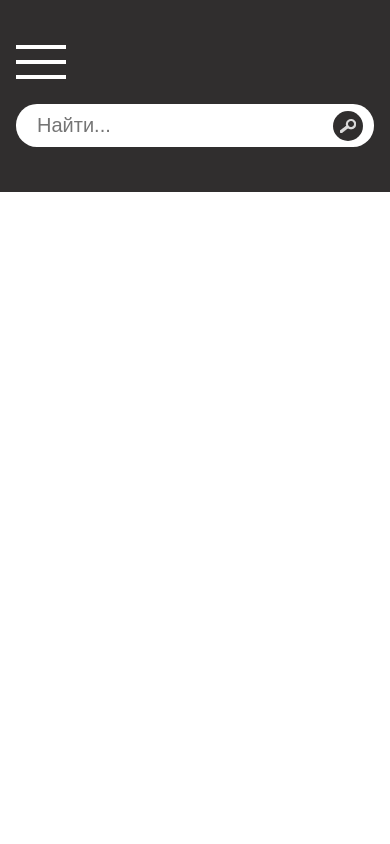
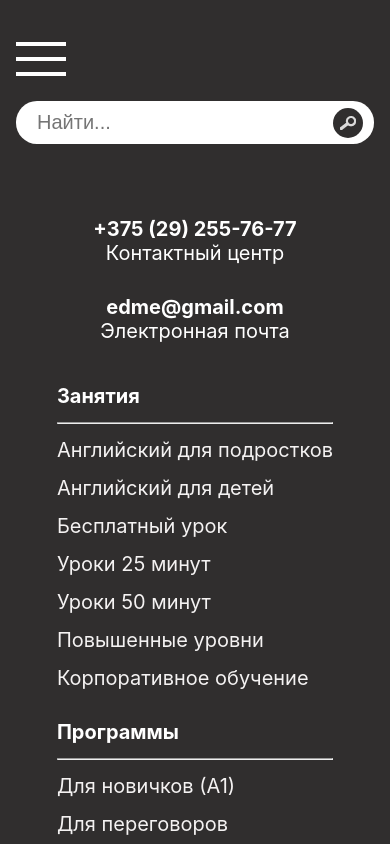
Before and after one commit to nikitazapekin/english-courses-app, a React (Create React App) app: page / in a window 390 px wide. Shown: the top 844 px of the page. Built offline with nearby package versions, Linux system fonts and the light colour scheme.

Commit message:
responsive footer

```diff
--- a/src/components/Footer/Footer.module.scss
+++ b/src/components/Footer/Footer.module.scss
@@ -13,6 +13,9 @@
         flex-direction: column;
         row-gap: 20px;
 
+        @include mobiles {
+            padding: 0 10px;
+        }
     }
 
     &__header {
@@ -20,6 +23,7 @@
         display: flex;
         justify-content: space-between;
         column-gap: 41px;
+
         @include bigTablets {
             flex-direction: column;
             align-items: center;
@@ -28,11 +32,17 @@
     }
 }
 
+
 .contacts {
     display: flex;
     column-gap: 41px;
 
     text-align: center;
+
+    @include mobiles {
+        flex-direction: column;
+        row-gap: 30px;
+    }
 
     &__title {
         font-weight: 700;
@@ -55,8 +65,13 @@
         display: flex;
         flex-direction: column;
         row-gap: 14px;
+
         @include tablets {
             max-width: 177px;
+        }
+
+        @include smallTablets {
+            max-width: 100%;
         }
     }
 
@@ -71,6 +86,11 @@
         @include fontSize(20px);
         color: #f4f2f2;
         cursor: pointer;
+    }
+
+    @include smallTablets {
+        flex-direction: column;
+        row-gap: 30px;
     }
 }
 
--- a/src/components/Header/Header.module.scss
+++ b/src/components/Header/Header.module.scss
@@ -5,7 +5,9 @@
     padding: 13px 0;
     position: relative;
     z-index: 2;
-
+@include mobiles {
+    padding: 10px 0;
+}
 
     &__inner {
         display: flex;
--- a/src/pages/Homepage.tsx
+++ b/src/pages/Homepage.tsx
@@ -32,8 +32,8 @@ const Homepage = () => {
                 */}
             </div>
             {/*
+            */}
             <Footer />
-            */}
         </div>
     );
 }
--- a/src/theme/_breakpoints.scss
+++ b/src/theme/_breakpoints.scss
@@ -1,35 +1,3 @@
-/*
-@mixin smallMobiles {
-	@media (max-width: 420px) {
-		@content;
-	}
-}
-@mixin mobiles {
-	@media (max-width: 600px) {
-		@content;
-	}
-}
-@mixin tablets {
-	@media (max-width: 756px) {
-		@content;
-	}
-}
-
-
-@mixin desctop {
-	@media (min-width: 756px) {
-		@content;
-	}
-}
-
-
-@mixin default {
-	@media (max-width: 1200px) {
-		@content;
-	}
-}
-
-*/
 
 
 @mixin smMobiles {
@@ -49,7 +17,11 @@
 		@content;
 	}
 }
-
+@mixin smallTablets {
+	@media (max-width: 560px) {
+		@content;
+	}
+}
 
 @mixin bigTablets {
 	@media (max-width: 1024px) {
```
